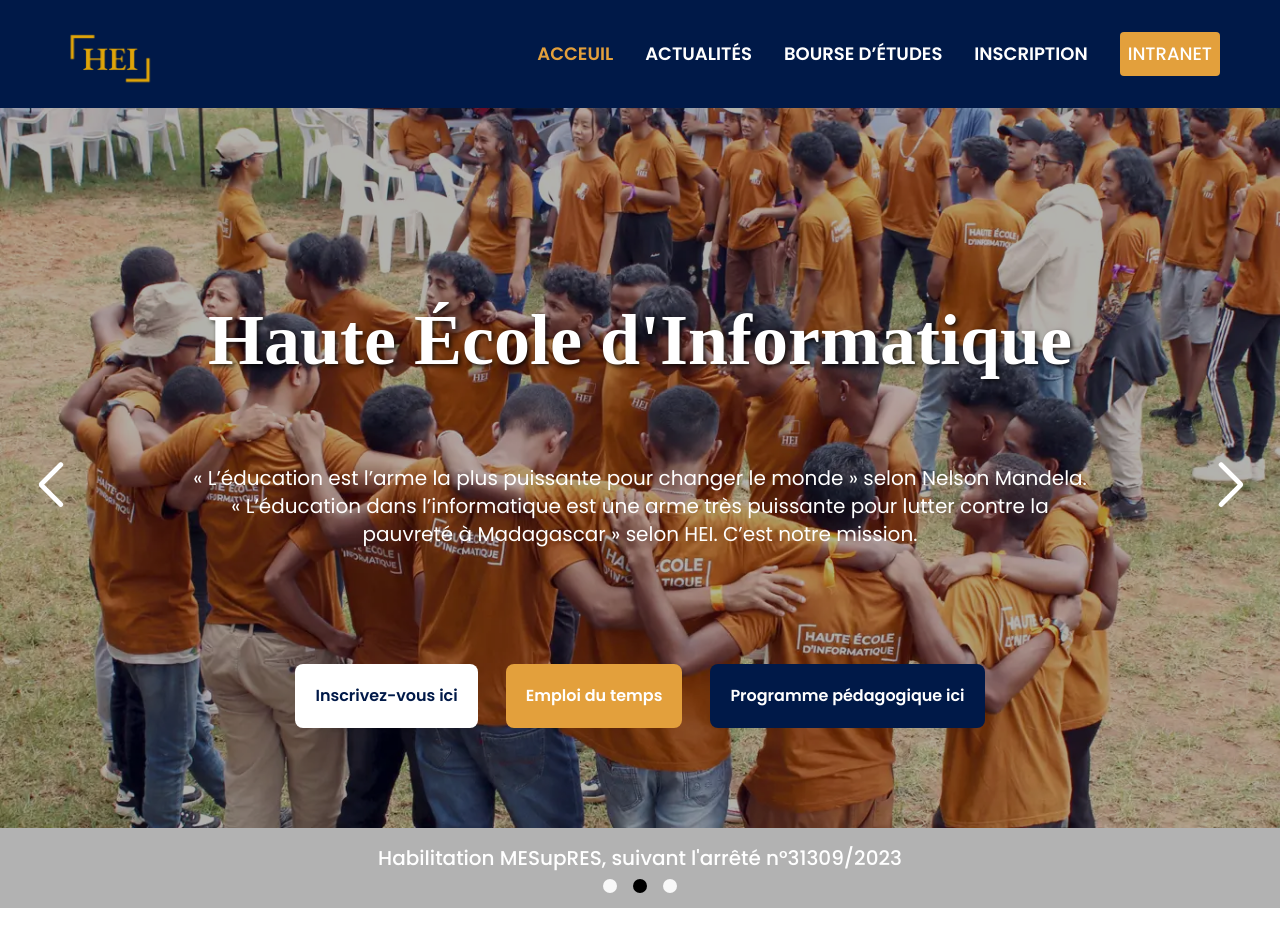
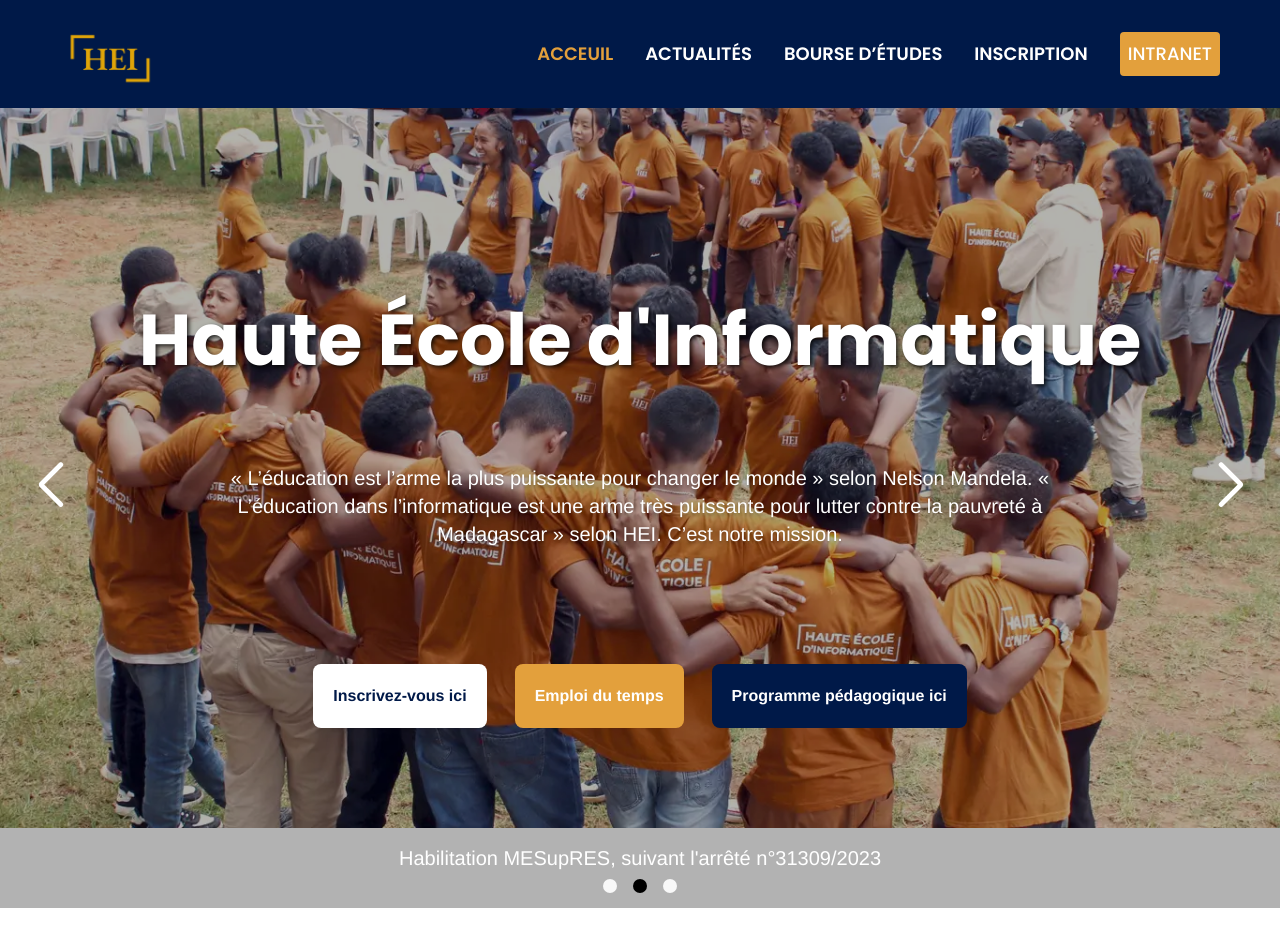
Before and after one commit to IrinaStephane/HEI-School, a React (Vite) app: page / in a window 1280 px wide. Shown: the top 952 px of the page. Built offline with nearby package versions, Linux system fonts and the light colour scheme.

Commit message:
feat: HeroSwiper

```diff
--- a/src/components/HeroSwiper.jsx
+++ b/src/components/HeroSwiper.jsx
@@ -33,26 +33,26 @@ const HeroSwiper = () => {
                             <img src={slide.image} alt={`slide-${index}`} className="w-full object-cover h-screen md:h-auto" />
                             <div className="absolute gap-22 inset-0 flex flex-col justify-center items-center text-center px-4 z-20 flex-grow">
                                 <h2
-                                    className="text-4xl md:text-7xl font-['EB-Garamond'] font-bold text-white mt-40"
+                                    className="text-4xl md:text-7xl title font-bold text-white mt-40"
                                     style={{ textShadow: '2px 2px 4px rgba(0,0,0,0.8)' }}
                                 >
                                     Haute École d'Informatique
                                 </h2>
-                                <p className="text-white text-base md:text-xl max-w-4xl">
+                                <p className="text-white text-base md:text-xl max-w-4xl text-shadow-lg font-[Helvetica]">
                                     {slide.text}
                                 </p>
                                 <div className="flex flex-col md:flex-row justify-center md:w-full gap-5 md:gap-7 mt-7">
-                                    <button className="bg-white text-primary p-4 md:p-5 rounded-lg font-semibold hover:text-white hover:bg-primary transition-colors">
+                                    <button className="bg-white text-primary font-[Helvetica] p-4 md:p-5 rounded-lg font-semibold hover:text-white hover:bg-primary transition-colors">
                                         Inscrivez-vous ici
                                     </button>
-                                    <button className="bg-secondary text-white p-4 md:p-5 rounded-lg font-semibold hover:text-secondary hover:bg-white transition-colors">
+                                    <button className="bg-secondary text-white font-[Helvetica] p-4 md:p-5 rounded-lg font-semibold hover:text-secondary hover:bg-white transition-colors">
                                         Emploi du temps
                                     </button>
-                                    <button className="bg-primary text-white p-4 md:p-5 rounded-lg font-semibold hover:text-primary hover:bg-white transition-colors">
+                                    <button className="bg-primary text-white font-[Helvetica] p-4 md:p-5 rounded-lg font-semibold hover:text-primary hover:bg-white transition-colors">
                                         Programme pédagogique ici
                                     </button>
                                 </div>
-                                <p className="text-white font-medium md:text-xl mt-7">
+                                <p className="text-white font-medium md:text-xl mt-7 font-[Helvetica]">
                                     Habilitation MESupRES, suivant l'arrêté n°31309/2023
                                 </p>
                             </div>
```
